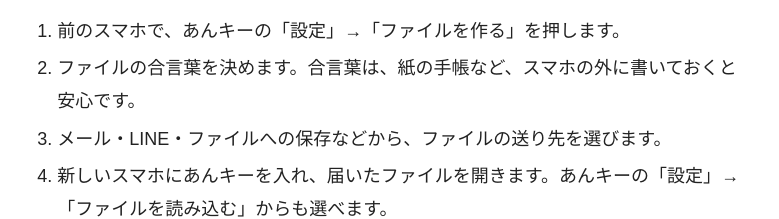
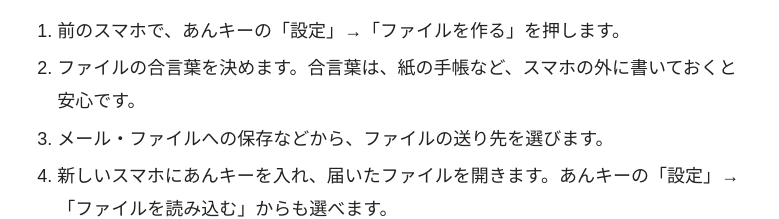
Before and after one commit to ke-nano/ke-nano.github.io, a plain HTML site: page ankey/support.html in a window 1280 px wide. Shown: the part 1321-1540 px from the top of the page, without its empty margins (248-1027 px from the left). Drawn offline with Linux system fonts and the light colour scheme.

Commit message:
Update support.html

```diff
--- a/ankey/support.html
+++ b/ankey/support.html
@@ -58,7 +58,7 @@ ol.steps li { margin: 0.3em 0; }
 <ol class="steps">
 <li>前のスマホで、あんキーの「設定」→「ファイルを作る」を押します。</li>
 <li>ファイルの合言葉を決めます。合言葉は、紙の手帳など、スマホの外に書いておくと安心です。</li>
-<li>メール・LINE・ファイルへの保存などから、ファイルの送り先を選びます。</li>
+<li>メール・ファイルへの保存などから、ファイルの送り先を選びます。</li>
 <li>新しいスマホにあんキーを入れ、届いたファイルを開きます。あんキーの「設定」→「ファイルを読み込む」からも選べます。</li>
 <li>合言葉を入れると、パスワードが戻ります。</li>
 </ol>
```
